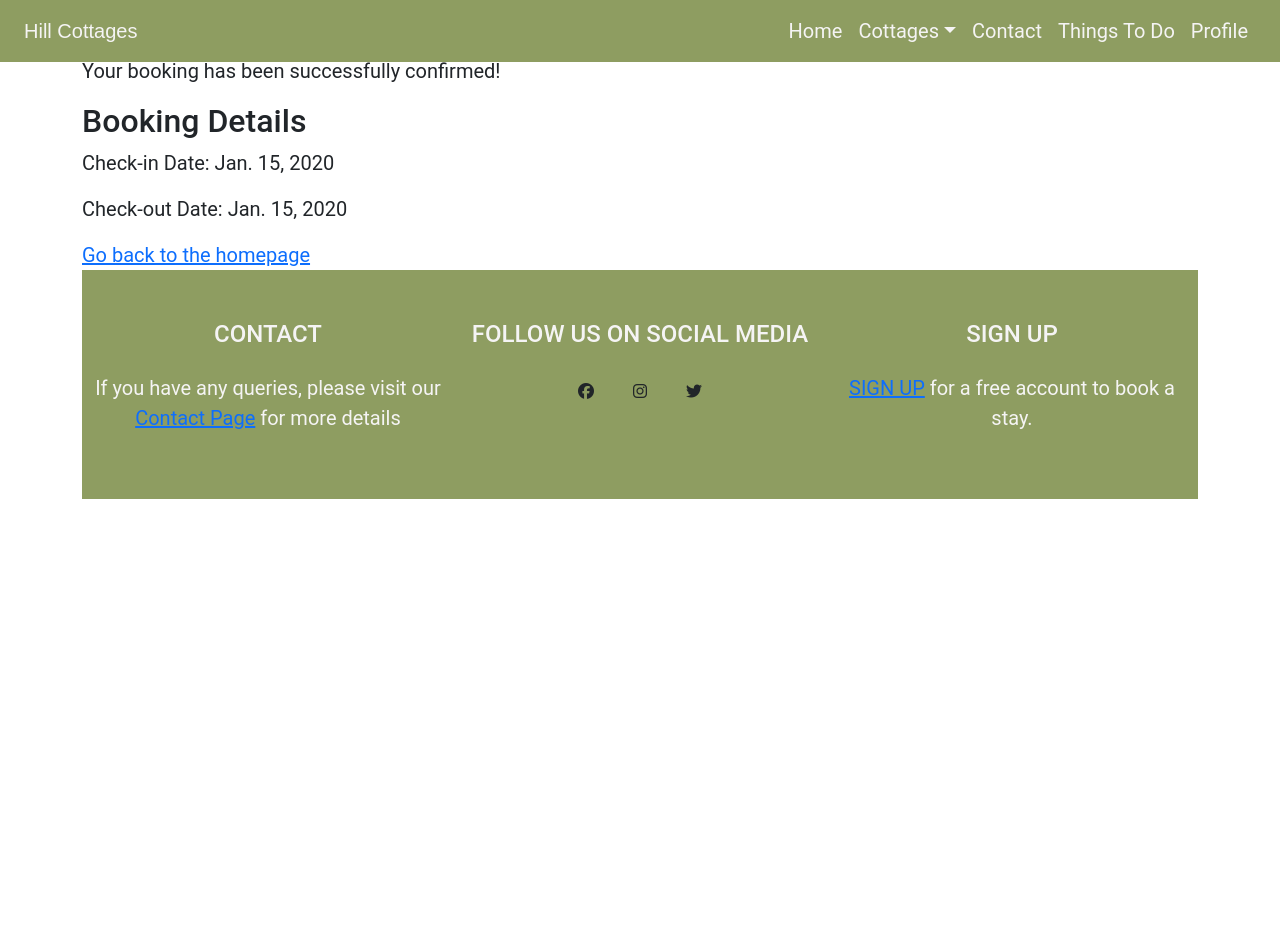
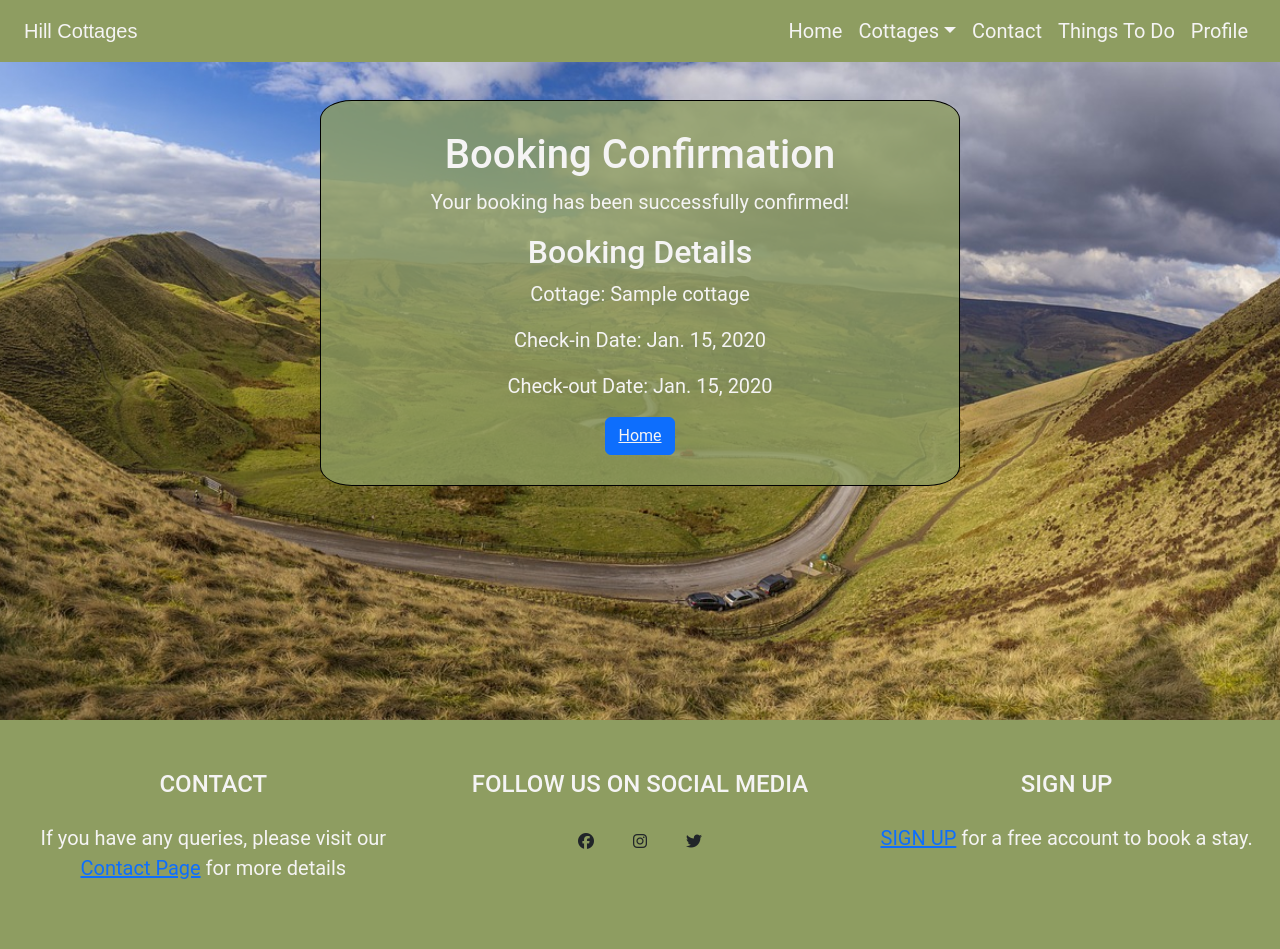
Before and after one commit to donald-macritchie/holiday-cottages, a Django app: page /booking_confirmation/1/ in a window 1280 px wide. Before the commit the page ends 499 px from the top, so only its background shows below. Run offline with Django 3.2, Linux system fonts and the light colour scheme; a user stored in the database is signed in; tables that the repository leaves empty hold one stand-in row (values such as "Sample post"); some libraries are stand-ins or nearby versions; some web fonts are replaced.

Commit message:
style booking confirmation.html

```diff
--- a/static/css/style.css
+++ b/static/css/style.css
@@ -809,10 +809,11 @@ footer {
 
 
 
-/* Booking.html/edit-booking/delete-booking */
+/* Booking.html/booking_confirmation/edit-booking/delete-booking */
 .booking-form-container,
 .edit-booking-container,
-.delete-booking-container {
+.delete-booking-container,
+.booking-confirmation-container {
     background-image: url(../img/booking-img.jpeg);
     background-size: cover;
     background-repeat: no-repeat;
@@ -822,7 +823,8 @@ footer {
 
 .booking-section,
 .edit-booking-section,
-.delete-booking-section {
+.delete-booking-section,
+.booking-confirmation-section {
     margin: 100px auto;
     padding: 30px;
     background-color: rgba(142, 157, 97, 0.8);
@@ -830,6 +832,10 @@ footer {
     border-radius: 5%;
     color: #f5f4f4;
 
+}
+
+.booking-confirmation-section a{
+    color: #f5f4f4;
 }
 
 .booking-form-head {
--- a/templates/booking_confirmation.html
+++ b/templates/booking_confirmation.html
@@ -2,18 +2,22 @@
 
 {% block content %}
 
-<div class="container">
+<div class="container-fluid booking-confirmation-container">
     <div class="row">
-        <div class="col-12 col-md-10 col-lg-10">
+        <div class="col-12 col-md-6 col-lg-6 mx-auto text-center booking-confirmation-section">
             <h1>Booking Confirmation</h1>
             <p>Your booking has been successfully confirmed!</p>
 
             <h2>Booking Details</h2>
+            <p>Cottage: {{ booking.cottage.name }}</p>
             <p>Check-in Date: {{ booking.check_in_date }}</p>
             <p>Check-out Date: {{ booking.check_out_date }}</p>
 
 
-            <a href="{% url 'index' %}">Go back to the homepage</a>
+            <button class="btn btn-primary">
+                <a href="{% url 'index' %}">Home</a>
+            </button>
+        </div>
     </div>
 </div>
 
```
Also changed, not shown: templates/base.html (indentation only).
